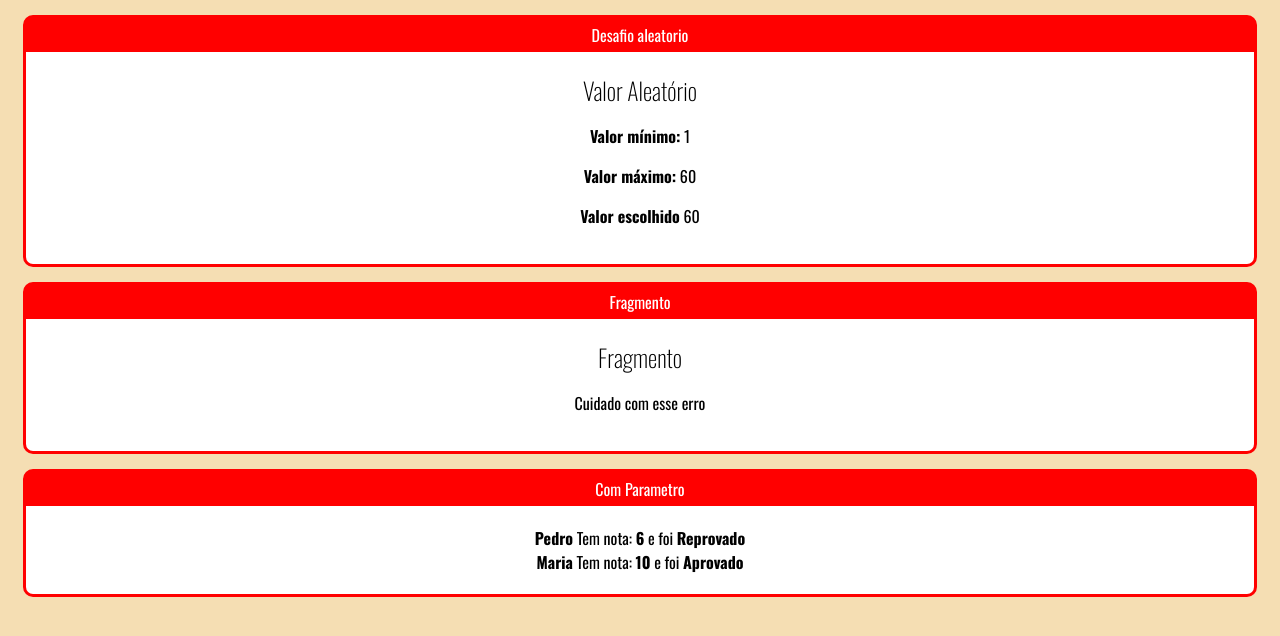
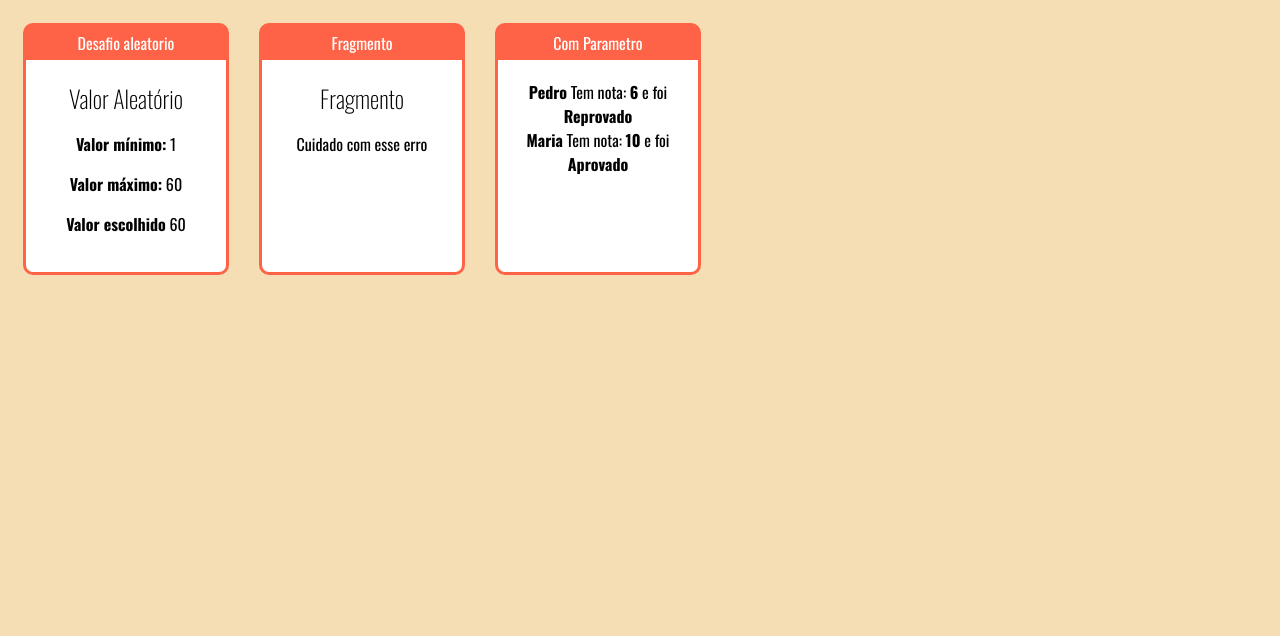
Before and after one commit to viniciusfdasilva/curso-react, a React (Create React App) app in the folder projeto_1/fundamentos-react/: page / in a window 1280 px wide. Shown: the top 636 px of the page. Built offline with nearby package versions, Linux system fonts and the light colour scheme.

Commit message:
Sessão 2 - Video 23

```diff
--- a/projeto_1/fundamentos-react/src/App.css
+++ b/projeto_1/fundamentos-react/src/App.css
@@ -1,38 +1,5 @@
-.App {
-  text-align: center;
+.app .cards{
+  display: flex;
+  flex-wrap: wrap;
+  justify-content: left;
 }
-
-.App-logo {
-  height: 40vmin;
-  pointer-events: none;
-}
-
-@media (prefers-reduced-motion: no-preference) {
-  .App-logo {
-    animation: App-logo-spin infinite 20s linear;
-  }
-}
-
-.App-header {
-  background-color: #282c34;
-  min-height: 100vh;
-  display: flex;
-  flex-direction: column;
-  align-items: center;
-  justify-content: center;
-  font-size: calc(10px + 2vmin);
-  color: white;
-}
-
-.App-link {
-  color: #61dafb;
-}
-
-@keyframes App-logo-spin {
-  from {
-    transform: rotate(0deg);
-  }
-  to {
-    transform: rotate(360deg);
-  }
-}
--- a/projeto_1/fundamentos-react/src/components/basicos/App.jsx
+++ b/projeto_1/fundamentos-react/src/components/basicos/App.jsx
@@ -4,9 +4,11 @@
 import Aleatorio from './Aleatorio'
 import Card from '../layout/Card'
 import '../../index.css'
+import '../../App.css'
 
 export default _ =>
-    <>
+    <div className='app'>
+        <div className='cards'>
             <Card titulo='Desafio aleatorio'>
                 <Aleatorio min={1} max={60}></Aleatorio>
             </Card>
@@ -20,4 +22,5 @@
                 <ComParametro aluno="Pedro" nota={5.8}/>
                 <ComParametro aluno="Maria" nota={10}/>
             </Card>
-    </>
+        </div>
+    </div>
--- a/projeto_1/fundamentos-react/src/components/layout/Card.css
+++ b/projeto_1/fundamentos-react/src/components/layout/Card.css
@@ -1,9 +1,13 @@
 .Card{
-    background-color: red;
+    background-color: tomato;
     border-radius: 10px;
     overflow: hidden;
-    border: 3px solid red;
+    border: 3px solid tomato;
     margin: 15px;
+    display: flex;
+    flex-direction: column;
+    min-width: 200px;
+    max-width: 200px;
 }
 
 
@@ -15,6 +19,7 @@
 }
 
 .Card .content{
+    flex-grow: 1;
     background-color: white;
     color: #000;
     padding: 20px;
```
Lines whose indentation alone changed are shown as unchanged.
